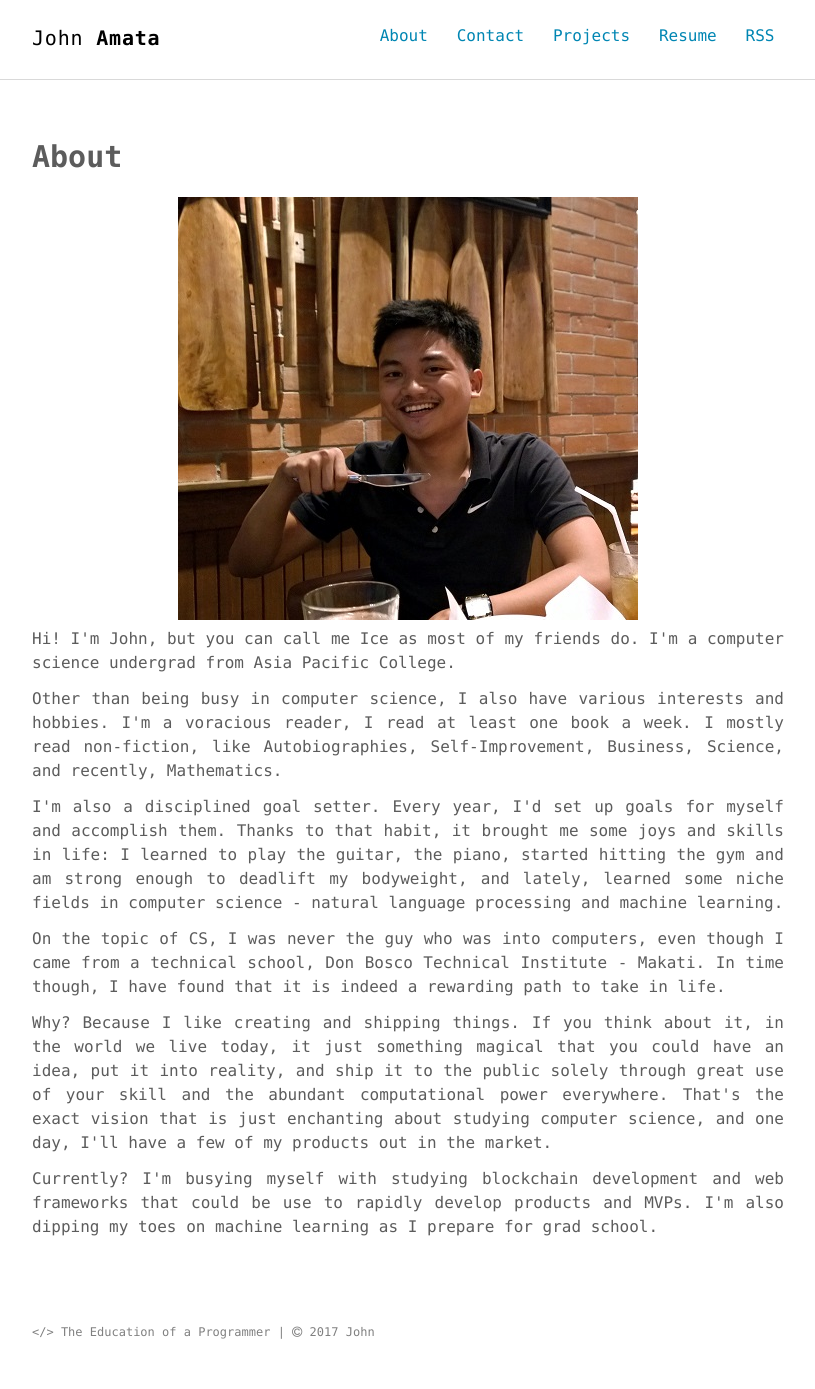
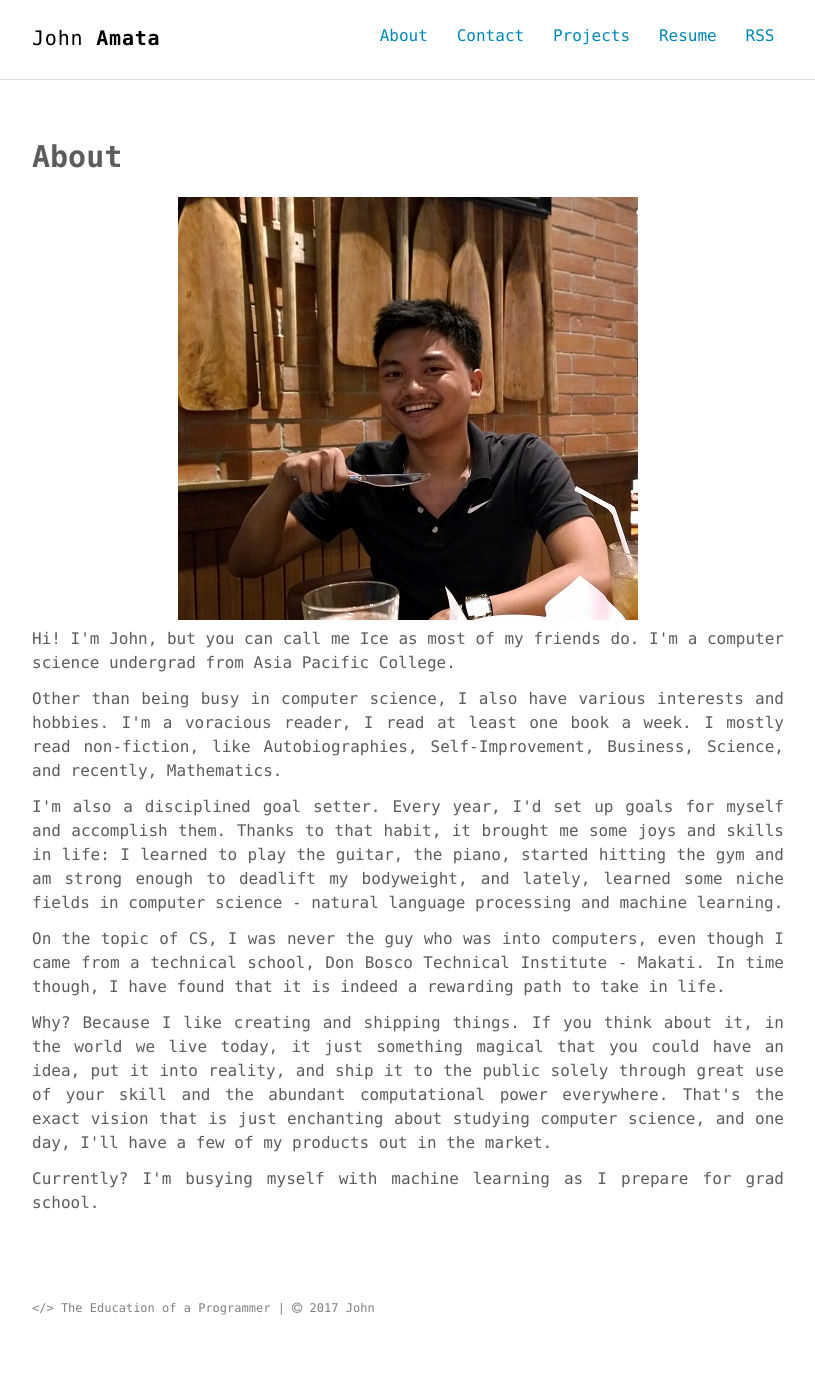
Before and after one commit to jpamata/jpamata.github.io, a Jekyll site: the page built from about.md, in a window 1280 px wide. Shown: the whole page, without its empty margins (232-1047 px from the left). Built offline with Jekyll 4.4.1, drawn with Linux system fonts in a browser that asks for light colours; after the commit the page ends 1365 px from its top, so only the background shows below that.

Commit message:
Update about.md

```diff
--- a/about.md
+++ b/about.md
@@ -10,4 +10,4 @@ permalink: /about/
 <p align="justify">I'm also a disciplined goal setter. Every year, I'd set up goals for myself and accomplish them. Thanks to that habit, it brought me some joys and skills in life: I learned to play the guitar, the piano, started hitting the gym and am strong enough to deadlift my bodyweight, and lately, learned some niche fields in computer science - natural language processing and machine learning.</p>
 <p align="justify">On the topic of CS, I was never the guy who was into computers, even though I came from a technical school, Don Bosco Technical Institute - Makati. In time though, I have found that it is indeed a rewarding path to take in life. </p>
 <p align="justify">Why? Because I like creating and shipping things. If you think about it, in the world we live today, it just something magical that you could have an idea, put it into reality, and ship it to the public solely through great use of your skill and the abundant computational power everywhere. That's the exact vision that is just enchanting about studying computer science, and one day, I'll have a few of my products out in the market.</p>
-<p align="justify">Currently? I'm busying myself with studying blockchain development and web frameworks that could be use to rapidly develop products and MVPs. I'm also dipping my toes on machine learning as I prepare for grad school. </p>
+<p align="justify">Currently? I'm busying myself with machine learning as I prepare for grad school. </p>
```
